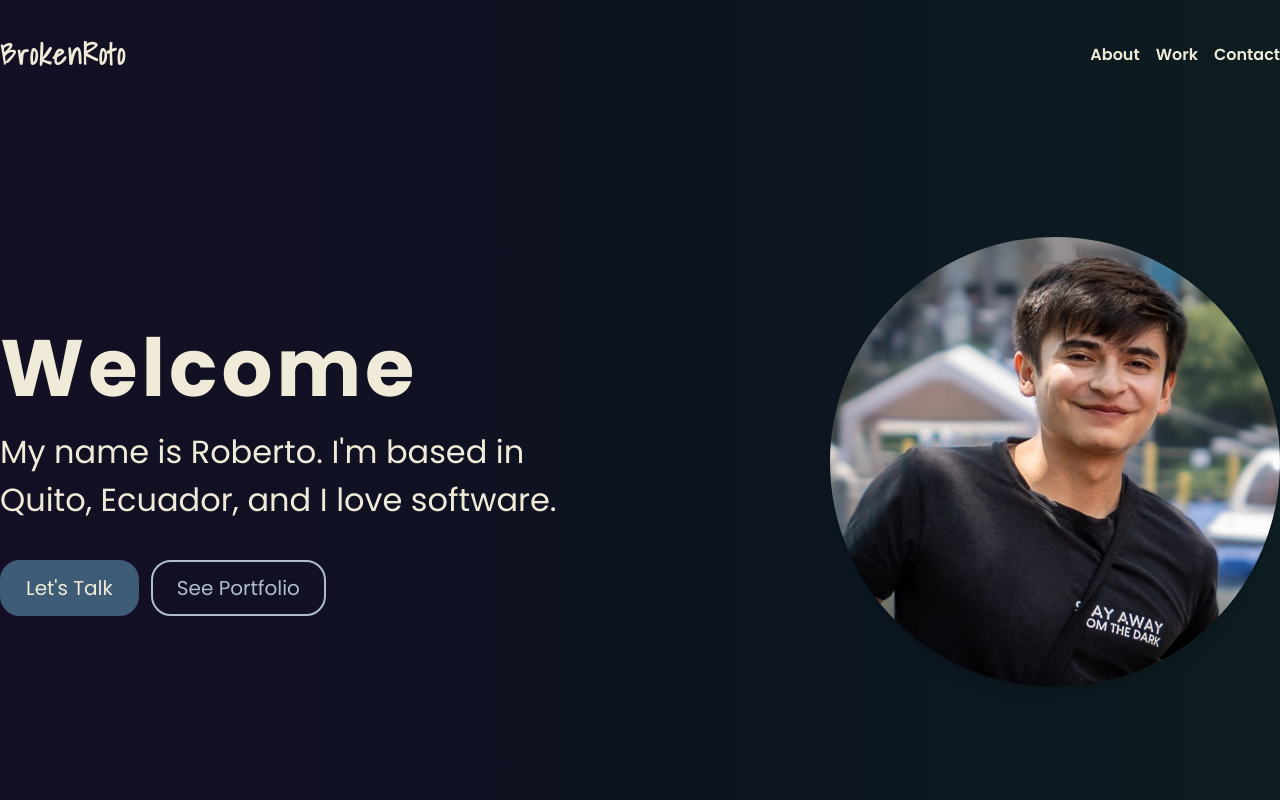
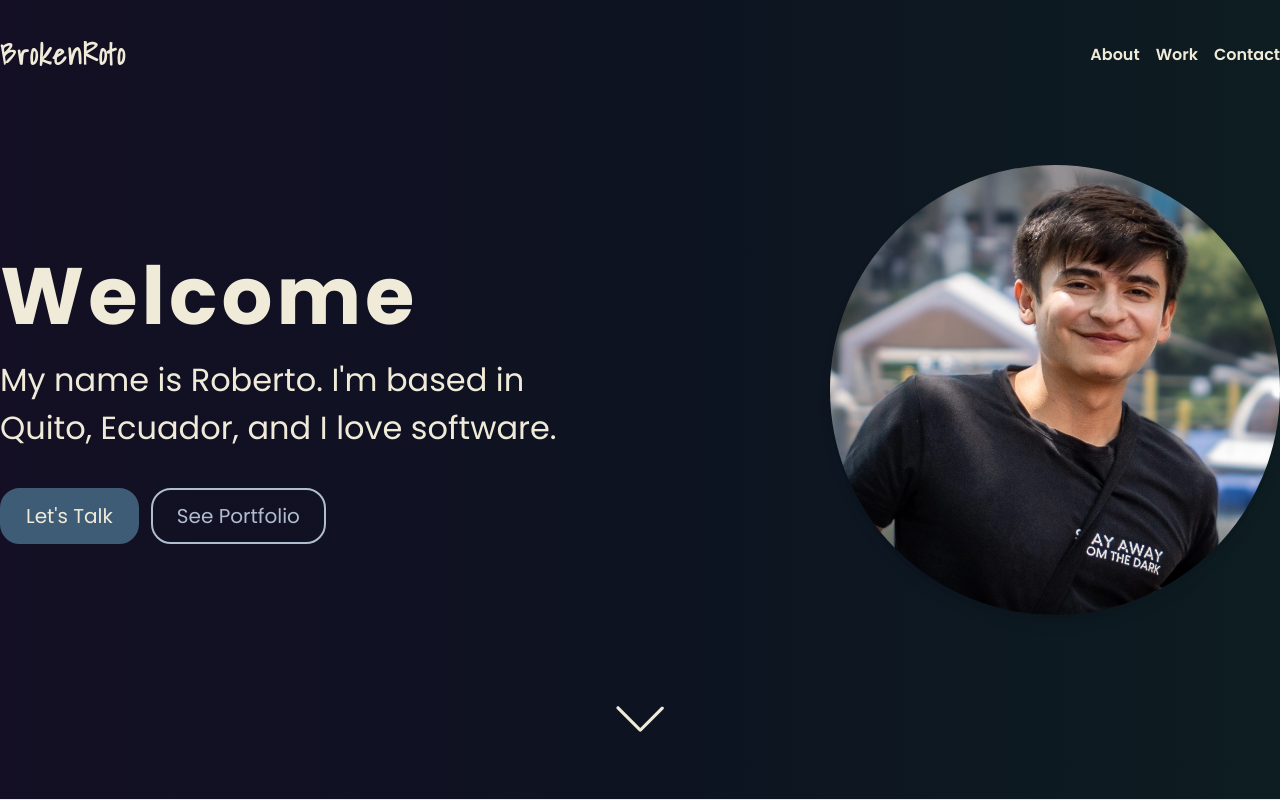
Before and after one commit to BrokenRoto/brokenroto.github.io, a Next.js app: page / in a window 1280 px wide. Shown: the top 800 px of the page. Built offline with nearby package versions, Linux system fonts and the light colour scheme.

Commit message:
Changed into Full Height Hero

```diff
--- a/src/app/page.tsx
+++ b/src/app/page.tsx
@@ -10,11 +10,14 @@ import disturbingHome from "../../public/static/work/disturbing-home.webp";
 import { socialLinks, transformarLink } from "@/constants/links";
 import { HeroButton } from "@/components/heroButton";
 import Socials from "@/components/socials/Socials";
+import { SlArrowDown } from "react-icons/sl";
+import Link from "next/link";
 
 const HomePage = () => {
   return (
     <Fragment>
-      <div className="container flex my-32 justify-between items-center">
+      <div className="flex flex-col justify-center min-h-full-minus-nav">
+        <div className="container flex justify-between items-center">
           <div className="flex flex-col justify-center">
             <h1 className="animate-typing overflow-hidden text-secondary text-[5rem] font-bold tracking-wider">
               Welcome
@@ -24,8 +27,17 @@ const HomePage = () => {
               software.
             </h2>
             <div className="mt-9 space-x-3">
-            <HeroButton href="#contact" text="Let's Talk" className="text-xl" inverted />
-            <HeroButton href="#work" text="See Portfolio" className="text-xl" />
+              <HeroButton
+                href="#contact"
+                text="Let's Talk"
+                className="text-xl"
+                inverted
+              />
+              <HeroButton
+                href="#work"
+                text="See Portfolio"
+                className="text-xl"
+              />
             </div>
           </div>
           <div>
@@ -34,6 +46,12 @@ const HomePage = () => {
               src={profile}
               alt="profile"
             />
+          </div>
+        </div>
+        <div className="text-[3rem] flex justify-center mt-20 hover:text-primary-light active:text-primary-light">
+          <Link href="#about">
+            <SlArrowDown />
+          </Link>
         </div>
       </div>
       <div id="about" className="bg-secondary text-primary py-14">
@@ -99,8 +117,14 @@ const HomePage = () => {
       <div id="contact" className="container">
         <h3 className="text-[2rem] font-bold text-center mb-5">Get in Touch</h3>
         <div className="max-w-2xl mx-auto text-center border rounded-3xl py-16">
-          <h4 className="text-xl">Seeking to work together or have any questions?</h4>
-          <HeroButton href={`mailto:${socialLinks.email}`} text="Email me!" className="my-8" />
+          <h4 className="text-xl">
+            Seeking to work together or have any questions?
+          </h4>
+          <HeroButton
+            href={`mailto:${socialLinks.email}`}
+            text="Email me!"
+            className="my-8"
+          />
           <h4 className="text-lg mb-4">Or reach out!</h4>
           <div className="flex justify-center space-x-4">
             <Socials icon="github" website={socialLinks.github} />
--- a/tailwind.config.js
+++ b/tailwind.config.js
@@ -41,6 +41,9 @@ module.exports = {
         light: "#f8f4e1",
       },
     },
+    minHeight: {
+      'full-minus-nav': 'calc(100vh - 110px)'
+    },
     container: {
       center: true,
     },
```
Lines whose indentation alone changed are shown as unchanged.
